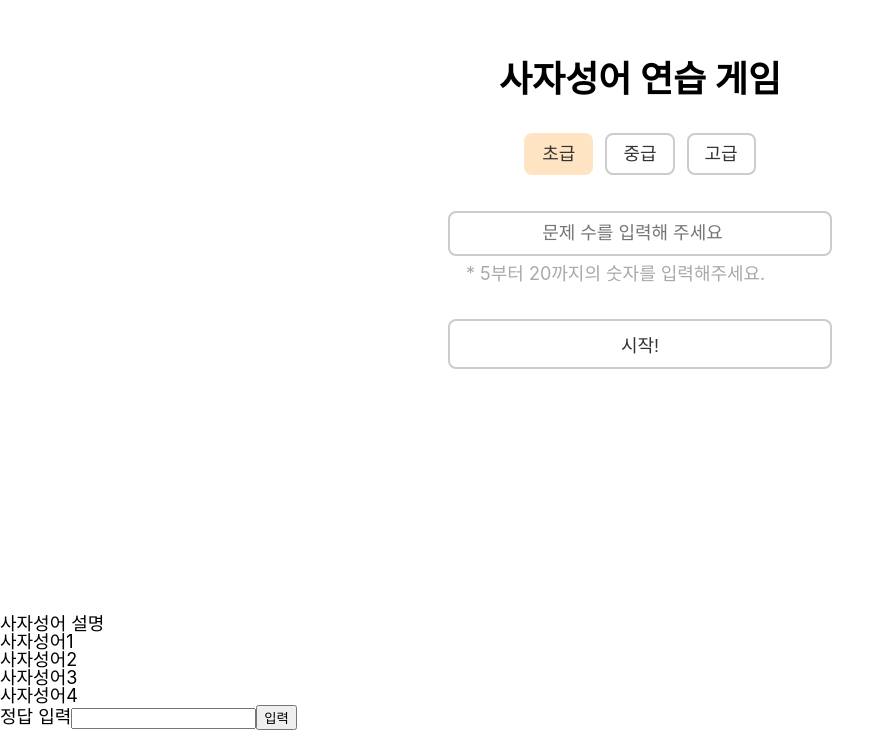
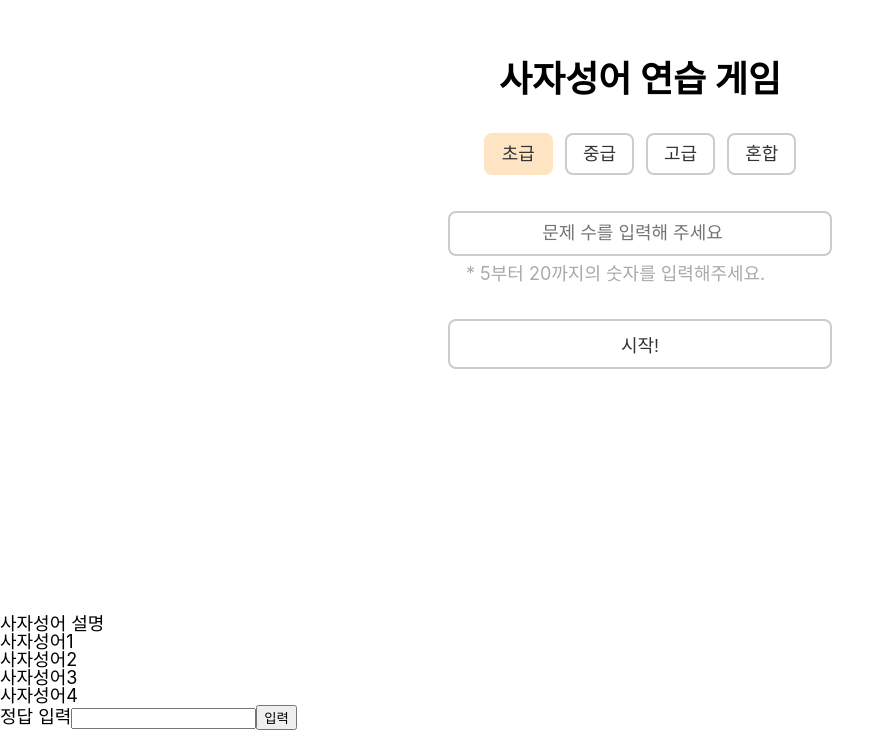
Before and after one commit to hungerbk/practice-idioms, a React (Vite) app: page / in a window 1280 px wide. Shown: the part 185-915 px from the top of the page, without its empty margins (0-894 px from the left). Built offline with nearby package versions, Linux system fonts and the light colour scheme.

Commit message:
💄 [Design] 난이도 선택에 all 옵션 추가

```diff
--- a/src/components/RadioButtonGroup.tsx
+++ b/src/components/RadioButtonGroup.tsx
@@ -28,12 +28,13 @@ export const RadioButtonGroup = () => {
   const [selected, setSelected] = useState("easy");
   return (
     <RadioGroup role="radiogroup" aria-label="난이도 선택">
-      {["easy", "normal", "hard"].map((level) => (
+      {["easy", "normal", "hard", "all"].map((level) => (
         <StyledLabel key={level} checked={selected === level}>
           <input type="radio" name="level" value={level} className="a11y-hidden" checked={selected === level} onChange={() => setSelected(level)} />
           {level === "easy" && "초급"}
           {level === "normal" && "중급"}
           {level === "hard" && "고급"}
+          {level === "all" && "혼합"}
         </StyledLabel>
       ))}
     </RadioGroup>
```
